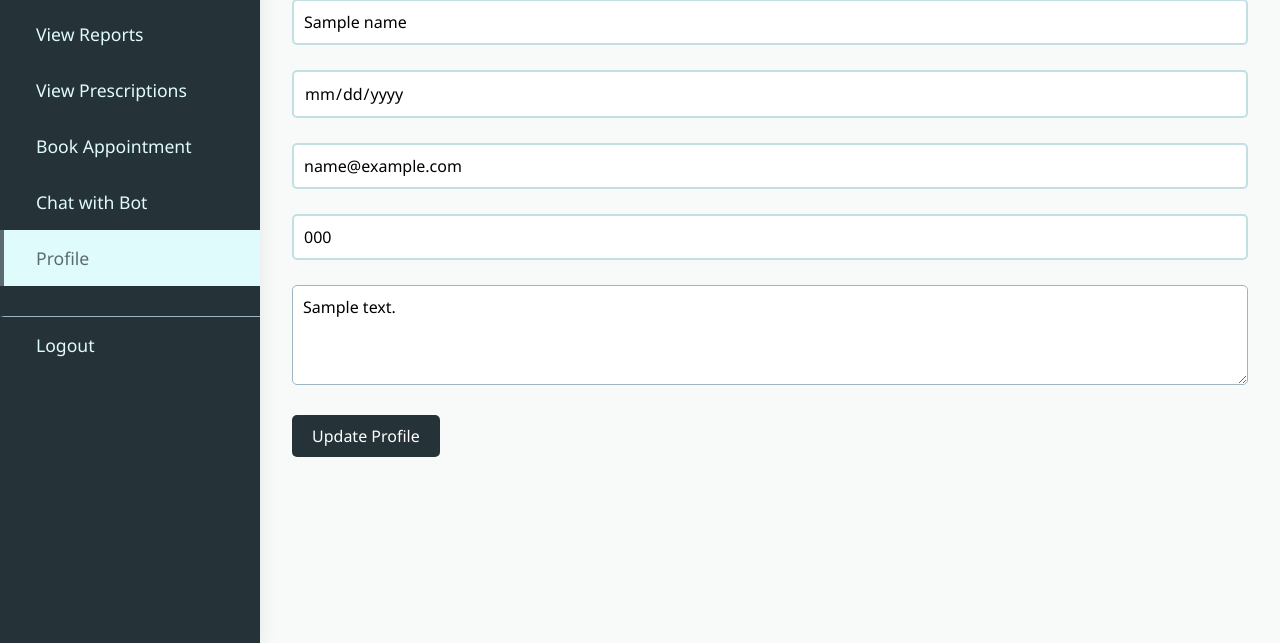
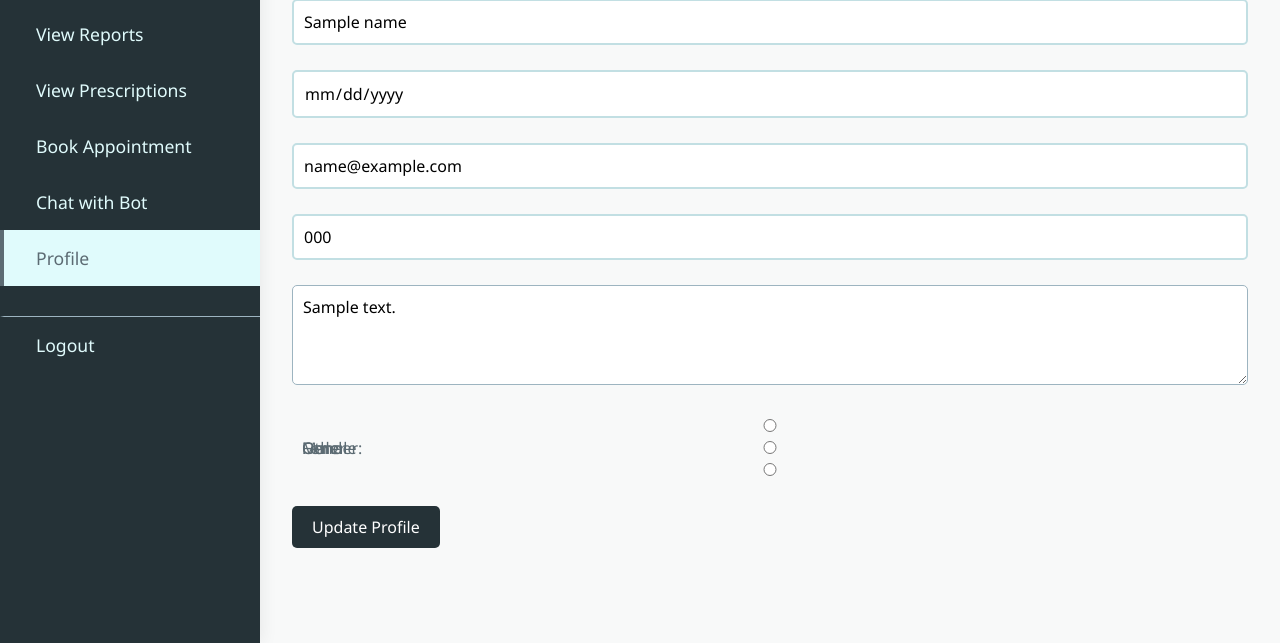
Before and after one commit to kushal3008/MediMate, a Flask app: template PharmaConnect/templates/patient.html in a window 1280 px wide, after a click on "Profile". Shown: the part 157-800 px from the top of the page. Run offline with Flask 3, Linux system fonts and the light colour scheme; the template is opened without the code that fills it: most values are stand-ins (such as "Sample title", 1, 10 or a date in 2020).

Commit message:
Hasrh 22Aug

```diff
--- a/PharmaConnect/templates/patient.html
+++ b/PharmaConnect/templates/patient.html
@@ -298,6 +298,19 @@
             <div class="form-group">
                 <textarea id="patient-address" name="patient_address" placeholder="Address" required readonly >{%if address%}{{address}}{%endif%}</textarea>
             </div>
+            <div class="form-group">
+                <label>Gender:</label>
+                <div class="radio-group">
+                    <input type="radio" id="male" name="patient_gender" value="Male" {% if gender == 'Male' %}checked{% endif %} required>
+                    <label for="male">Male</label>
+
+                    <input type="radio" id="female" name="patient_gender" value="Female" {% if gender == 'Female' %}checked{% endif %} required>
+                    <label for="female">Female</label>
+
+                    <input type="radio" id="other" name="patient_gender" value="Other" {% if gender == 'Other' %}checked{% endif %} required>
+                    <label for="other">Other</label>
+                </div>
+            </div>
             <button type="submit" class="btn" id="update-profile-btn" disabled>Update Profile</button>
         </form>
     </section>
```
